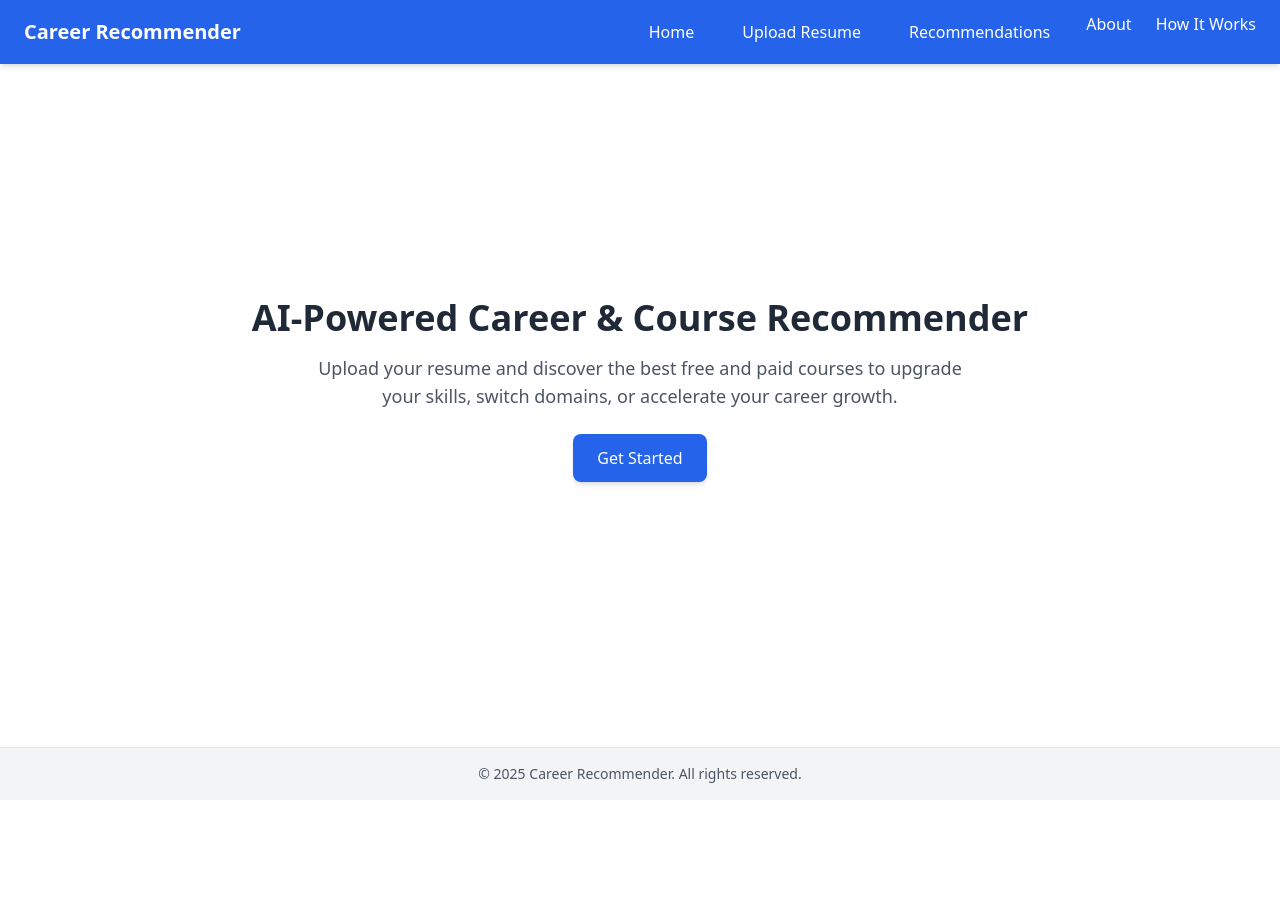
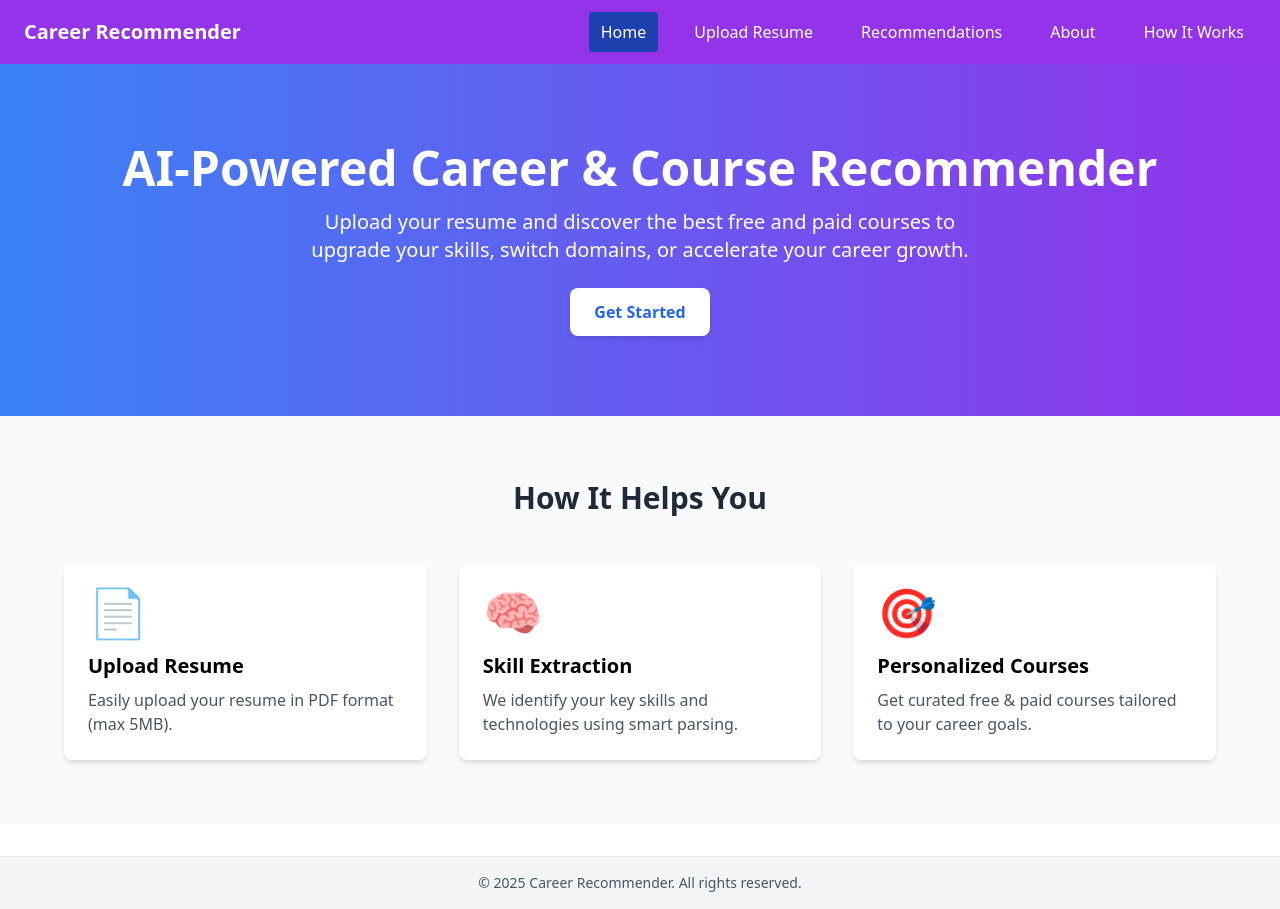
Before and after one commit to gautam1025/Course-Recommender-System, a React (Vite) app: page / in a window 1280 px wide. Before the commit the page ends 800 px from the top, so only its background shows below. Built offline with nearby package versions, Linux system fonts and the light colour scheme; the HTML template or start-up script is replaced by a standard one.

Commit message:
Updated project

```diff
--- a/src/components/Navbar.jsx
+++ b/src/components/Navbar.jsx
@@ -1,38 +1,69 @@
 import React from "react";
-import { Link } from "react-router-dom";
+import { NavLink } from "react-router-dom";
 
 export default function Navbar() {
   return (
-    <nav className="bg-blue-600 text-white px-6 py-3 flex justify-between items-center shadow-md">
+<nav className="bg-purple-600 text-white px-6 py-3 flex justify-between items-center shadow-md">
+
+      {/* Logo / Title */}
       <h1 className="text-xl font-bold">Career Recommender</h1>
+
+      {/* Navigation Links */}
       <div className="flex gap-6">
-        <Link
-          to="/" className="px-3 py-2 rounded hover:bg-blue-700 transition">
+        <NavLink
+          to="/"
+          className={({ isActive }) =>
+            `px-3 py-2 rounded transition ${
+              isActive ? "bg-blue-800" : "hover:bg-blue-700"
+            }`
+          }
+        >
           Home
-        </Link>
+        </NavLink>
 
-        <Link
-          to="/upload" className="px-3 py-2 rounded hover:bg-blue-700 transition">
+        <NavLink
+          to="/upload"
+          className={({ isActive }) =>
+            `px-3 py-2 rounded transition ${
+              isActive ? "bg-blue-800" : "hover:bg-blue-700"
+            }`
+          }
+        >
           Upload Resume
-        </Link>
+        </NavLink>
 
-        <Link
+        <NavLink
           to="/recommend"
-          className="px-3 py-2 rounded hover:bg-blue-700 transition"
+          className={({ isActive }) =>
+            `px-3 py-2 rounded transition ${
+              isActive ? "bg-blue-800" : "hover:bg-blue-700"
+            }`
+          }
         >
           Recommendations
-        </Link>
+        </NavLink>
 
-        <Link
-          to="/about" className="hover:text-blue-600">
-            About
-        </Link>
+        <NavLink
+          to="/about"
+          className={({ isActive }) =>
+            `px-3 py-2 rounded transition ${
+              isActive ? "bg-blue-800" : "hover:bg-blue-700"
+            }`
+          }
+        >
+          About
+        </NavLink>
 
-        <Link
-          to="/how-it-works" className="hover:text-blue-600">
-            How It Works
-        </Link>
-
+        <NavLink
+          to="/how-it-works"
+          className={({ isActive }) =>
+            `px-3 py-2 rounded transition ${
+              isActive ? "bg-blue-800" : "hover:bg-blue-700"
+            }`
+          }
+        >
+          How It Works
+        </NavLink>
       </div>
     </nav>
   );
--- a/src/pages/About.jsx
+++ b/src/pages/About.jsx
@@ -31,7 +31,7 @@ export default function About() {
           It is designed to be extensible with future support for
           APIs (YouTube, Udemy) and databases like MongoDB.
         </p>
-        <div className="bg-gray-100 p-6 rounded-lg shadow-md">
+        <div className="bg-gray-100 p-6 rounded-lg shadow-md transition transform hover:scale-80 hover:shadow-lg hover:bg-blue-50">
           <h2 className="text-xl font-semibold mb-2">Key Features:</h2>
           <ul className="list-disc list-inside text-left text-gray-700">
             <li>Resume parsing (PDF format)</li>
--- a/src/pages/Home.jsx
+++ b/src/pages/Home.jsx
@@ -9,22 +9,52 @@ export default function Home() {
       {/* Navbar */}
       <Navbar />
 
-      {/* Main content */}
-      <main className="flex-1 flex flex-col items-center justify-center text-center px-6">
-        <h1 className="text-4xl font-bold text-gray-800 mb-4">
+      {/* Hero Section */}
+      <main className="flex-1 flex flex-col items-center justify-center text-center px-6 bg-gradient-to-r from-blue-500 to-purple-600 text-white py-20">
+        <h1 className="text-4xl md:text-5xl font-bold mb-4">
           AI-Powered Career & Course Recommender
         </h1>
-        <p className="text-lg text-gray-600 mb-6 max-w-2xl">
+        <p className="text-lg md:text-xl mb-6 max-w-2xl">
           Upload your resume and discover the best free and paid courses to
           upgrade your skills, switch domains, or accelerate your career growth.
         </p>
         <Link
           to="/upload"
-          className="px-6 py-3 bg-blue-600 text-white rounded-lg hover:bg-blue-700 shadow-md"
+          className="px-6 py-3 bg-white text-blue-600 font-semibold rounded-lg shadow-md hover:scale-105 hover:shadow-lg transition transform duration-200"
         >
           Get Started
         </Link>
       </main>
+
+      {/* Feature Cards */}
+      <section className="py-16 px-6 bg-gray-50">
+        <h2 className="text-3xl font-bold text-center text-gray-800 mb-12">
+          How It Helps You
+        </h2>
+        <div className="grid grid-cols-1 md:grid-cols-3 gap-8 max-w-6xl mx-auto">
+          <div className="bg-white p-6 rounded-lg shadow-md hover:shadow-xl hover:bg-blue-50 transition transform hover:scale-105">
+            <div className="text-5xl mb-4">📄</div>
+            <h3 className="text-xl font-semibold mb-2">Upload Resume</h3>
+            <p className="text-gray-600">
+              Easily upload your resume in PDF format (max 5MB).
+            </p>
+          </div>
+          <div className="bg-white p-6 rounded-lg shadow-md hover:shadow-xl hover:bg-blue-50 transition transform hover:scale-105">
+            <div className="text-5xl mb-4">🧠</div>
+            <h3 className="text-xl font-semibold mb-2">Skill Extraction</h3>
+            <p className="text-gray-600">
+              We identify your key skills and technologies using smart parsing.
+            </p>
+          </div>
+          <div className="bg-white p-6 rounded-lg shadow-md hover:shadow-xl hover:bg-blue-50 transition transform hover:scale-105">
+            <div className="text-5xl mb-4">🎯</div>
+            <h3 className="text-xl font-semibold mb-2">Personalized Courses</h3>
+            <p className="text-gray-600">
+              Get curated free & paid courses tailored to your career goals.
+            </p>
+          </div>
+        </div>
+      </section>
 
       {/* Footer */}
       <Footer />
--- a/src/pages/HowItWorks.jsx
+++ b/src/pages/HowItWorks.jsx
@@ -39,7 +39,7 @@ export default function HowItWorks() {
           {steps.map((item) => (
             <div
               key={item.step}
-              className="bg-white p-6 rounded-xl shadow-md hover:shadow-lg transition"
+              className="bg-white p-6 rounded-xl shadow-md hover:shadow-lg transition hover:bg-blue-50"
             >
               <div className="text-5xl mb-4">{item.icon}</div>
               <h2 className="text-xl font-semibold mb-2">{item.title}</h2>
```
